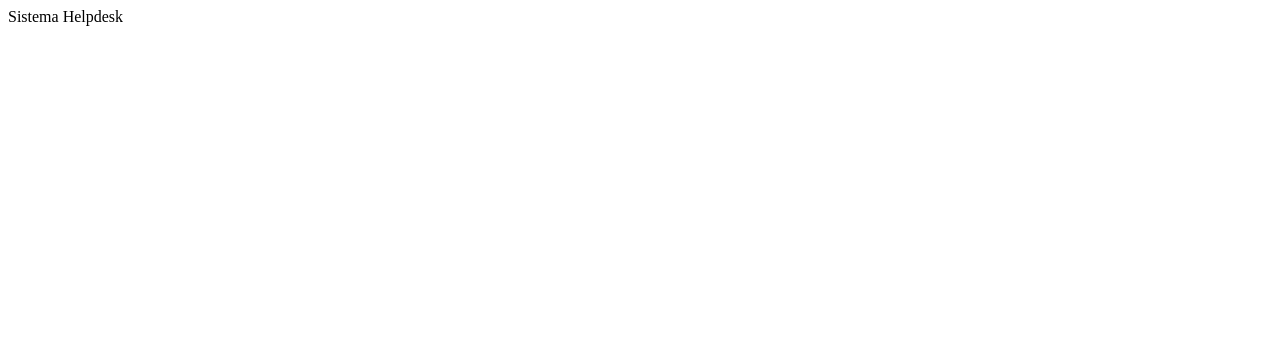
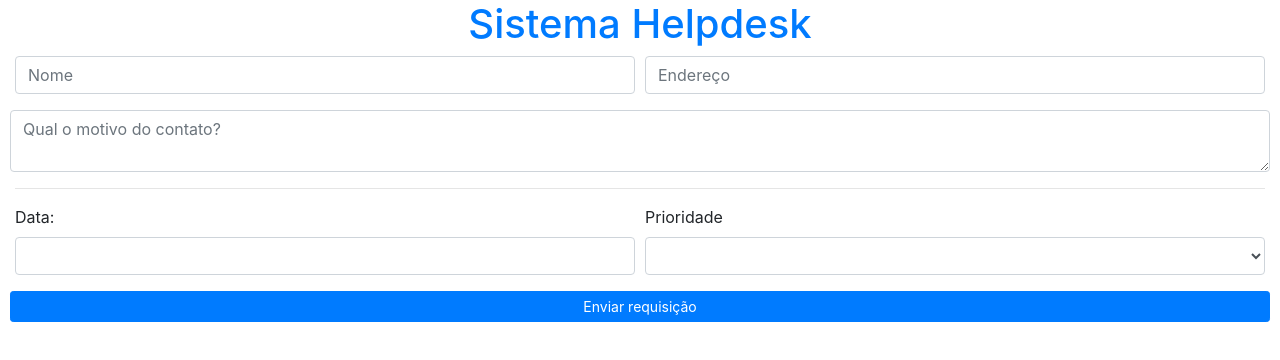
Before and after one commit to melonio/helpdesk, a plain HTML site: page index.html in a window 1280 px wide. Drawn offline with Linux system fonts and the light colour scheme.

Commit message:
Formulário versão 1

```diff
--- a/index.html
+++ b/index.html
@@ -4,14 +4,58 @@
         <title>Helpdesk</title>
         <meta charset="utf-8"/>
         <meta name="viewport" content="width=device-width, initial-scale=1, shrink-to-fit=no"/>
-        <style rel="stylesheet" type="text/css" href="assets/css/bootstrap.min.css"></style>
+        <link rel="stylesheet" type="text/css" href="assets/css/bootstrap.min.css"/>
     </head>
     <body>
 
             <main class="container-fluid">
-                <div class="h6 text-danger">Sistema Helpdesk</div>
+                <div class="h1 text-center text-primary">Sistema Helpdesk</div>
                 <!-- FORMULÁRIO DE PEDIDO -->
+                    <form action="post">
+                        <div class="form-row">
+                            <div class="col-sm">
+                                <div class="form-group">
+                                    <input class="form-control" type="text" placeholder="Nome">
+                                </div>
+                            </div>
+                            <div class="col-sm">
+                                    <div class="form-group">
+                                        <input class="form-control" type="text" placeholder="Endereço">
+                                    </div>
+                                </div>
+                        </div>
+                        <div class="form-row">
+                            <textarea class="textarea form-control" placeholder="Qual o motivo do contato?" ></textarea>
+                        </div>
+                        <hr class="hr">
+                        <div class="form-row">
+                            <div class="col-sm">
+                                    <div class="form-group">
+                                        <div>
+                                            <label for="data">Data:</label>
+                                            <input class="form-control" id="data" type="datetime"/>
+                                        </div>
+                                    </div>
+                            </div>
+                            <div class="col-sm">
+                                    <div class="form-group">
+                                            <label class="" for="prioridade">Prioridade</label>
+                                            <select class="form-control" name="prioridade" id="prioridade">
+                                                <option value=""></option>
+                                                <option class="text-info" value="">Baixa</option>
+                                                <option class="text-warning" value="">Média</option>
+                                                <option class="text-danger" value="">Alta</option>
+                                            </select>
+                                    </div>
+                            </div>
 
+                        </div>
+                        <div class="form-row justify-content-end">
+                            <button class="btn btn-primary btn-sm btn-block">
+                                Enviar requisição
+                            </button>
+                        </div>
+                    </form>
                 <!-- FIM DO FORMULÁRIO -->
             </main>
 
```
